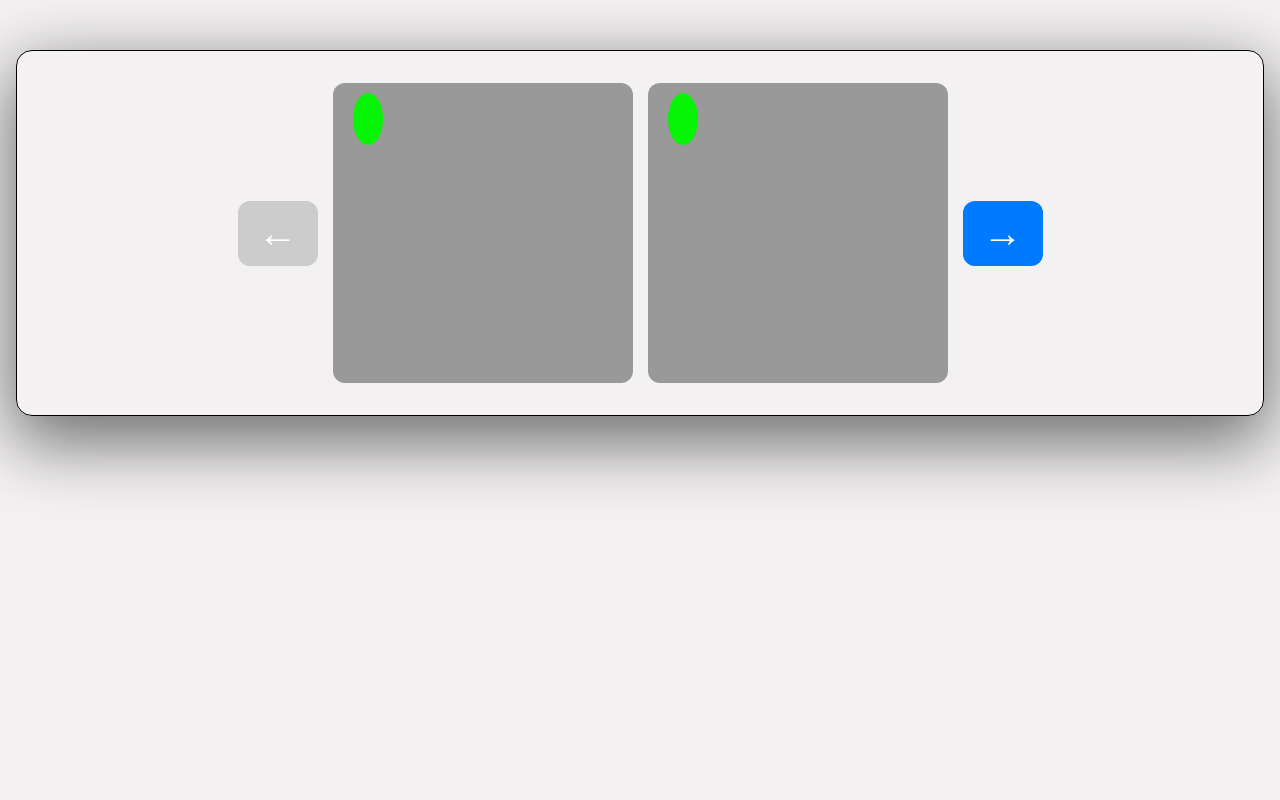
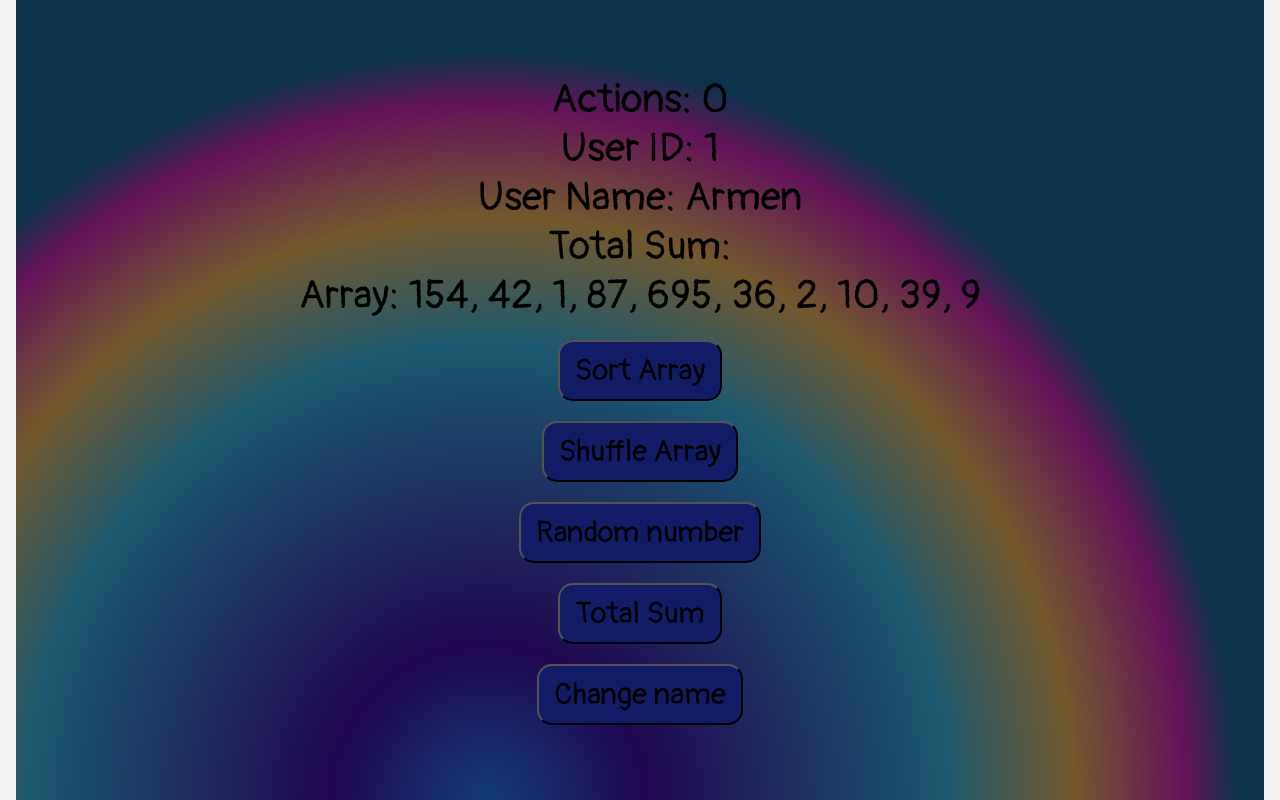
Before and after one commit to BrownEdgar/react_armenia, a React (Vite) app: page / in a window 1280 px wide. Built offline with nearby package versions, Linux system fonts and the light colour scheme; no server answers.

Commit message:
homewrok

```diff
--- a/index.html
+++ b/index.html
@@ -6,6 +6,9 @@
   <link rel="icon" type="image/svg+xml" href="/vite.svg" />
   <meta name="viewport" content="width=device-width, initial-scale=1.0" />
   <link rel="stylesheet" href="https://cdn.jsdelivr.net/npm/bootstrap-icons@1.11.3/font/bootstrap-icons.min.css">
+  <link rel="preconnect" href="https://fonts.googleapis.com">
+<link rel="preconnect" href="https://fonts.gstatic.com" crossorigin>
+<link href="https://fonts.googleapis.com/css2?family=Cormorant+Garamond:ital,wght@0,300;0,400;0,500;0,600;0,700;1,300;1,400;1,500;1,600;1,700&family=Pangolin&display=swap" rel="stylesheet">
   <title>Posts</title>
 </head>
 
--- /dev/null
+++ b/src/Reducer/App.jsx
@@ -0,0 +1,41 @@
+
+import React , {useReducer} from 'react'
+import reducer from './reducer'
+import './App.scss'
+
+
+const initialState = {
+  actions: 0,
+  user: {
+    id: 1,
+    name: 'Armen',
+  },
+  arr: [154, 42, 1, 87, 695, 36, 2, 10, 39, 9],
+};
+
+export default function App() {
+  const [state, dispatch] = useReducer(reducer, initialState);
+
+  const setAction = (actionType) => {
+    dispatch({ type: actionType });
+    dispatch({ type: 'increment_action' });
+  };
+  return (
+    <div>
+       <div className='App'>
+       <p>Actions: {state.actions}</p>
+       <p>User ID: {state.user.id}</p>
+       <p>User Name: {state.user.name}</p>
+      <p>Total Sum: {state.sum}</p>
+     <p>Array: {state.arr.join(', ')}</p>
+     <button onClick={()=>setAction('sort_array')}>Sort Array</button>
+     <button onClick={()=>setAction('shuffle_array')}>Shuffle Array</button>
+     <button onClick={()=>setAction('random_number')}>Random number</button>
+     <button onClick={()=>setAction('total_sum')}>Total Sum</button>
+     <button onClick={()=>setAction('change_name')}>Change name</button>
+
+   </div>
+
+    </div>
+  )
+}
--- /dev/null
+++ b/src/Reducer/App.scss
@@ -0,0 +1,35 @@
+
+
+
+
+
+
+.App {
+  background: radial-gradient(780px at 37.8% 100.3%, rgb(19, 55, 115) 2.2%, rgb(32, 7, 80) 20.2%, rgb(27, 88, 111) 58.6%, rgb(115, 88, 44) 75%, rgb(99, 19, 90) 89.6%, rgb(12, 51, 76) 96.1%);
+  display: flex;
+  flex-direction: column;
+  align-items: center;
+  justify-content: center;
+  height: 100vh;
+
+  & p {
+    font-size: 40px;
+    font-family: "Pangolin", cursive;
+  }
+
+  & button {
+    padding: 10px 15px;
+    cursor: pointer;
+    border-radius: 15px;
+    font-family: "Pangolin", cursive;
+    background-color: rgb(18, 28, 102);
+    margin-top: 20px;
+    font-size: 30px;
+  }
+   & button:hover{
+    background-color: rgba(1, 14, 39, 0.612);
+    transition: .5s ease-in;
+    color: white;
+    box-shadow: rgba(0, 0, 0, 0.35) 0px 5px 15px;
+   }
+}
--- /dev/null
+++ b/src/Reducer/reducer.js
@@ -0,0 +1,41 @@
+ export default function reducer(state,action){
+    switch (action.type) {
+        case 'sort_array':
+        const sortedArr = [...state.arr].sort((a, b) => a - b);
+      return { ...state,  arr:sortedArr };
+
+
+
+        case 'shuffle_array':
+            const shuffledArr = [...state.arr];
+    for (let i = shuffledArr.length - 1; i > 0; i--) {
+      const j = Math.floor(Math.random() * (i + 1));
+      [shuffledArr[i], shuffledArr[j]] = [shuffledArr[j], shuffledArr[i]];
+    }
+    return {...state , arr:shuffledArr}
+
+
+    case 'random_number':
+         const random = Math.floor(Math.random() * 900) + 100;
+      return { ...state, arr: [...state.arr, random] };
+
+
+
+case 'total_sum':
+      let sum = 0;
+      for (let i = 0; i < state.arr.length; i++) {
+        sum += state.arr[i];
+      }
+      return { ...state, sum};
+
+
+      case 'change_name':
+      return { ...state, user: { ...state.user, name: 'Bghdo' } };
+
+
+       case 'increment_action':
+      return { ...state, actions: state.actions + 1 };
+
+        default: return state
+    }
+ }
--- a/src/main.jsx
+++ b/src/main.jsx
@@ -1,6 +1,6 @@
 import React from 'react'
 import ReactDOM from 'react-dom/client'
-import App from './Posts/App'
+import App from './Reducer/App'
 
 import './index.css'
 
```
Also changed, not shown: src/App/Post/Comment/Comments.jsx (added, +14 -0 lines), src/App/Post/Comment/Comments.css (added), src/App/Post/Post.css (added), src/App/Post/Post.jsx (added), src/App/Post/ToDo/ToDo.css (added), src/App/Post/ToDo/ToDo.jsx (added).
